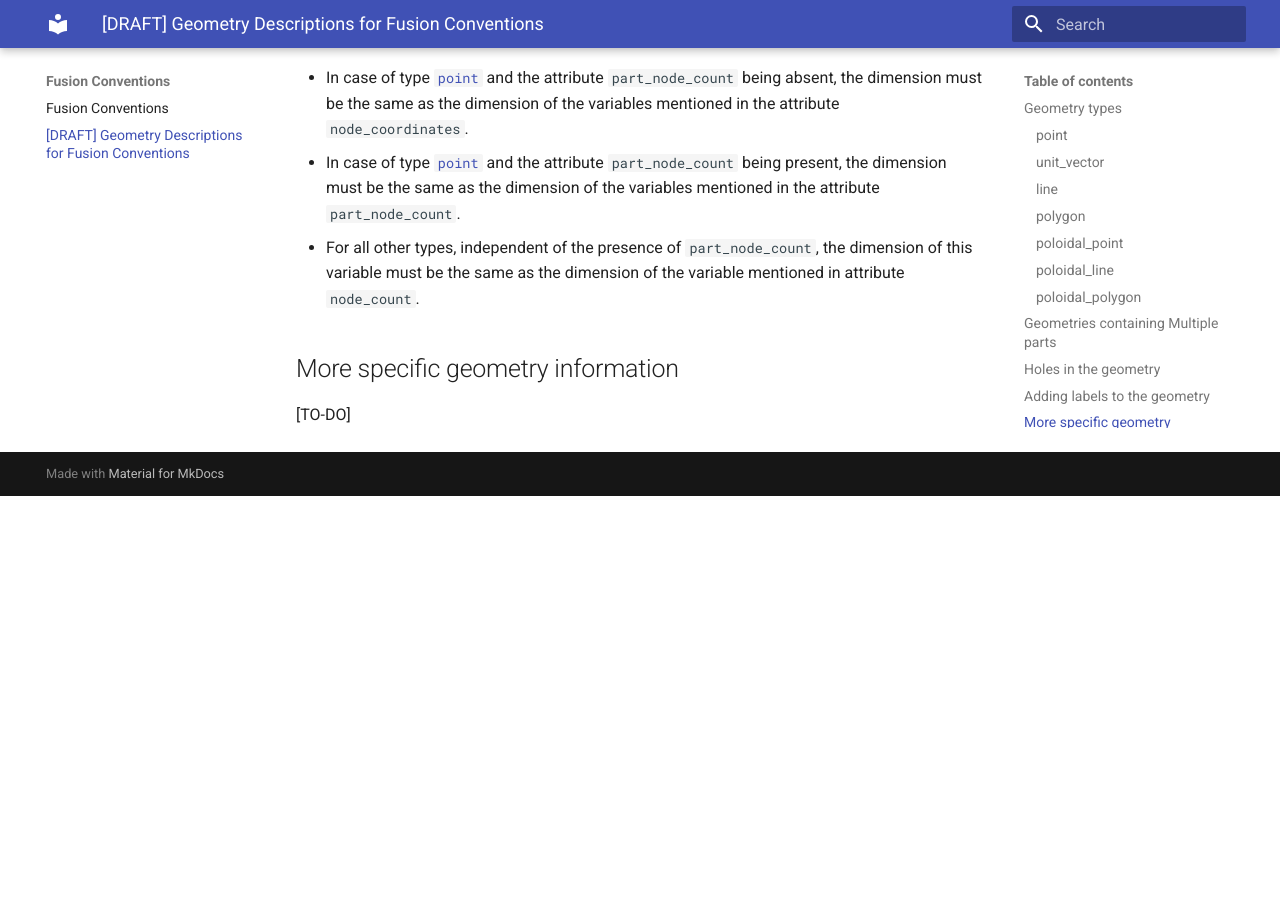
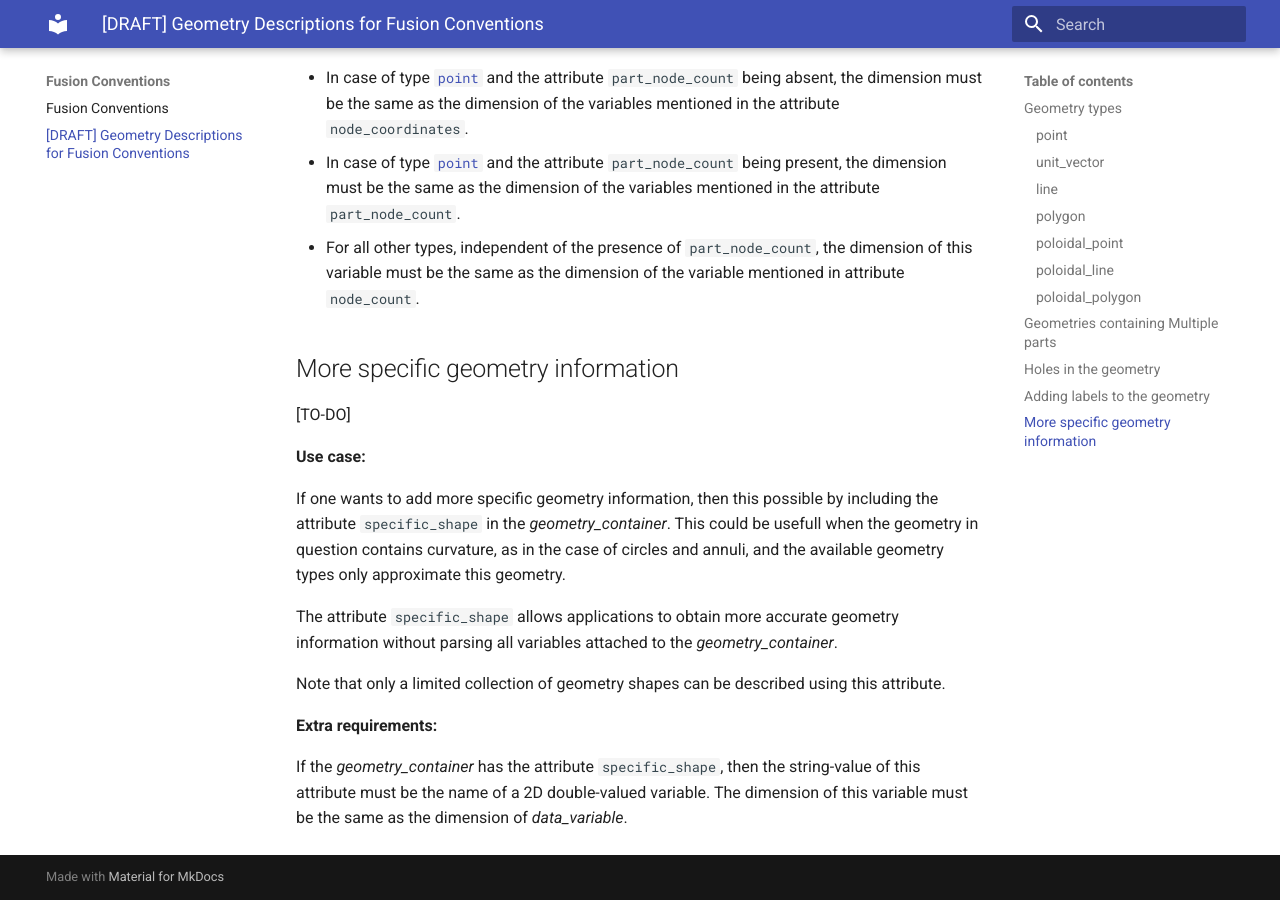
Before and after one commit to iterorganization/Fusion-Conventions, an MkDocs documentation site: the page built from docs/Geometry_Descriptions_for_Fusion_Conventions.md, in a window 1280 px wide and 900 px high, scrolled down 10784 px. Built offline with MkDocs 1.6.1 and Material for MkDocs 9.7.7, drawn with Linux system fonts in a browser that asks for light colours; before the commit the page ends 11280 px from its top, so only the background shows below that.

Commit message:
Filled section on 'More specific geometry information'

```diff
--- a/docs/Geometry_Descriptions_for_Fusion_Conventions.md
+++ b/docs/Geometry_Descriptions_for_Fusion_Conventions.md
@@ -511,7 +511,9 @@ _geometry_container_.
 **Extra requirements:**
 
 If the _geometry_container_ has the attribute `label`, then the string-value of
-this attribute must be the name of a string-valued variable. The dimension of this variable depends on the geometry type and on the presence of the attribute `part_node_count`.
+this attribute must be the name of a string-valued variable. The dimension of
+this variable depends on the geometry type and on the presence of the attribute
+`part_node_count`.
 
 - In case of type [`point`](#point) and the attribute `part_node_count` being
   absent, the dimension must be the same as the dimension of the variables
@@ -526,3 +528,24 @@ this attribute must be the name of a string-valued variable. The dimension of th
 ## More specific geometry information
 
 [TO-DO]
+
+**Use case:**
+
+If one wants to add more specific geometry information, then this possible by
+including the attribute `specific_shape` in the _geometry_container_. This could
+be usefull when the geometry in question contains curvature, as in the case of circles
+and annuli, and the available geometry types only approximate this geometry.
+
+The attribute `specific_shape` allows applications to obtain more accurate
+geometry information without parsing all variables attached to the
+_geometry_container_.
+
+Note that only a limited collection of geometry shapes can be described using
+this attribute.
+
+**Extra requirements:**
+
+If the _geometry_container_ has the attribute `specific_shape`, then the
+string-value of this attribute must be the name of a 2D double-valued variable.
+The dimension of this variable must be the same as the dimension of
+_data_variable_.
```
